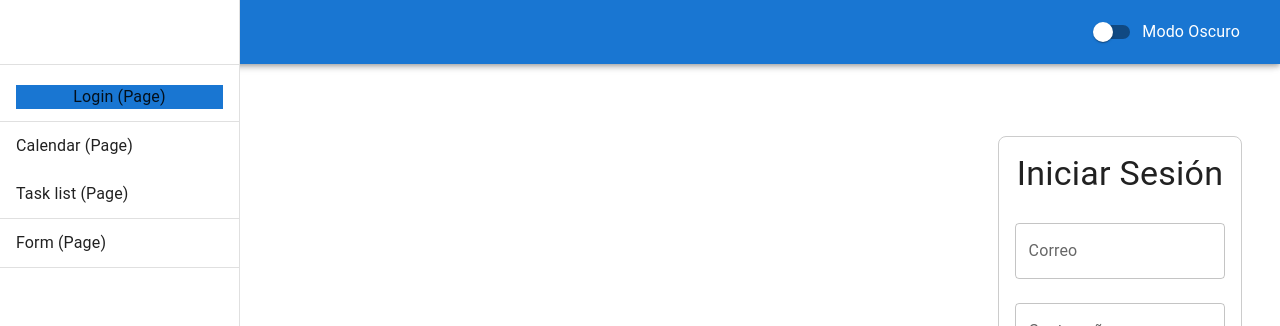
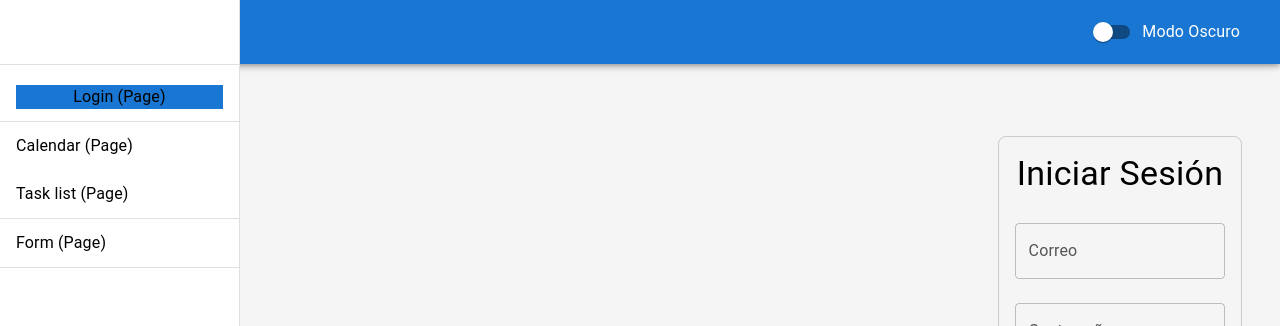
Before and after one commit to dpachrom/PachecoRomeraloDiego_2025_DAM_Online, a React (Create React App) app in the folder frontend/: page / in a window 1280 px wide. Shown: the top 326 px of the page. Built offline with nearby package versions, Linux system fonts and the light colour scheme.

Commit message:
frontChanges

```diff
--- a/frontend/src/components/GlobalLayout.jsx
+++ b/frontend/src/components/GlobalLayout.jsx
@@ -11,6 +11,8 @@ import {
   useMediaQuery,
   Divider,
   Toolbar,
+  Grid2,
+  Container
 } from "@mui/material";
 import { ThemeContext } from "../contexts/ThemeContext";
 import { AuthContext } from "../contexts/AuthContext";
--- a/frontend/src/contexts/ThemeContext.jsx
+++ b/frontend/src/contexts/ThemeContext.jsx
@@ -1,33 +1,51 @@
-import React, { createContext, useState, useMemo, useEffect } from "react";
-import { createTheme } from "@mui/material/styles";
-import useMediaQuery from "@mui/material/useMediaQuery";
+// src/contexts/ThemeContext.jsx
+import React, { createContext, useState, useMemo, useEffect } from 'react';
+import { createTheme, ThemeProvider } from '@mui/material/styles';
+import useMediaQuery from '@mui/material/useMediaQuery';
 
 export const ThemeContext = createContext();
 
 export function ThemeProviderCustom({ children }) {
-  const prefersDarkMode = useMediaQuery("(prefers-color-scheme: dark)");
+  const prefersDarkMode = useMediaQuery('(prefers-color-scheme: dark)');
   const [darkMode, setDarkMode] = useState(prefersDarkMode);
 
   useEffect(() => {
     setDarkMode(prefersDarkMode);
   }, [prefersDarkMode]);
 
-  const toggleDarkMode = () => setDarkMode((prev) => !prev);
+  const toggleDarkMode = () => setDarkMode(prev => !prev);
 
-  const theme = useMemo(
-    () =>
-      createTheme({
-        palette: {
-          mode: darkMode ? "dark" : "light",
-          primary: { main: "#1976d2" },
+  const theme = useMemo(() =>
+    createTheme({
+      palette: {
+        mode: darkMode ? 'dark' : 'light',
+        primary: { main: '#1976d2' },
+        background: {
+          default: darkMode ? '#121212' : '#f5f5f5',
+          paper:   darkMode ? '#1d1d1d' : '#ffffff'
         },
-      }),
-    [darkMode]
-  );
+        text: {
+          primary:   darkMode ? '#e0e0e0' : '#000000',
+          secondary: darkMode ? '#b0b0b0' : '#555555'
+        }
+      },
+      components: {
+        MuiAppBar: {
+          styleOverrides: {
+            colorPrimary: {
+              backgroundColor: darkMode ? '#333333' : '#1976d2'
+            }
+          }
+        }
+      }
+    })
+  , [darkMode]);
 
   return (
     <ThemeContext.Provider value={{ darkMode, toggleDarkMode, theme }}>
-      {children}
+      <ThemeProvider theme={theme}>
+        {children}
+      </ThemeProvider>
     </ThemeContext.Provider>
   );
 }
```
Also changed, not shown: frontend/src/App.js (+0 -8 lines).
